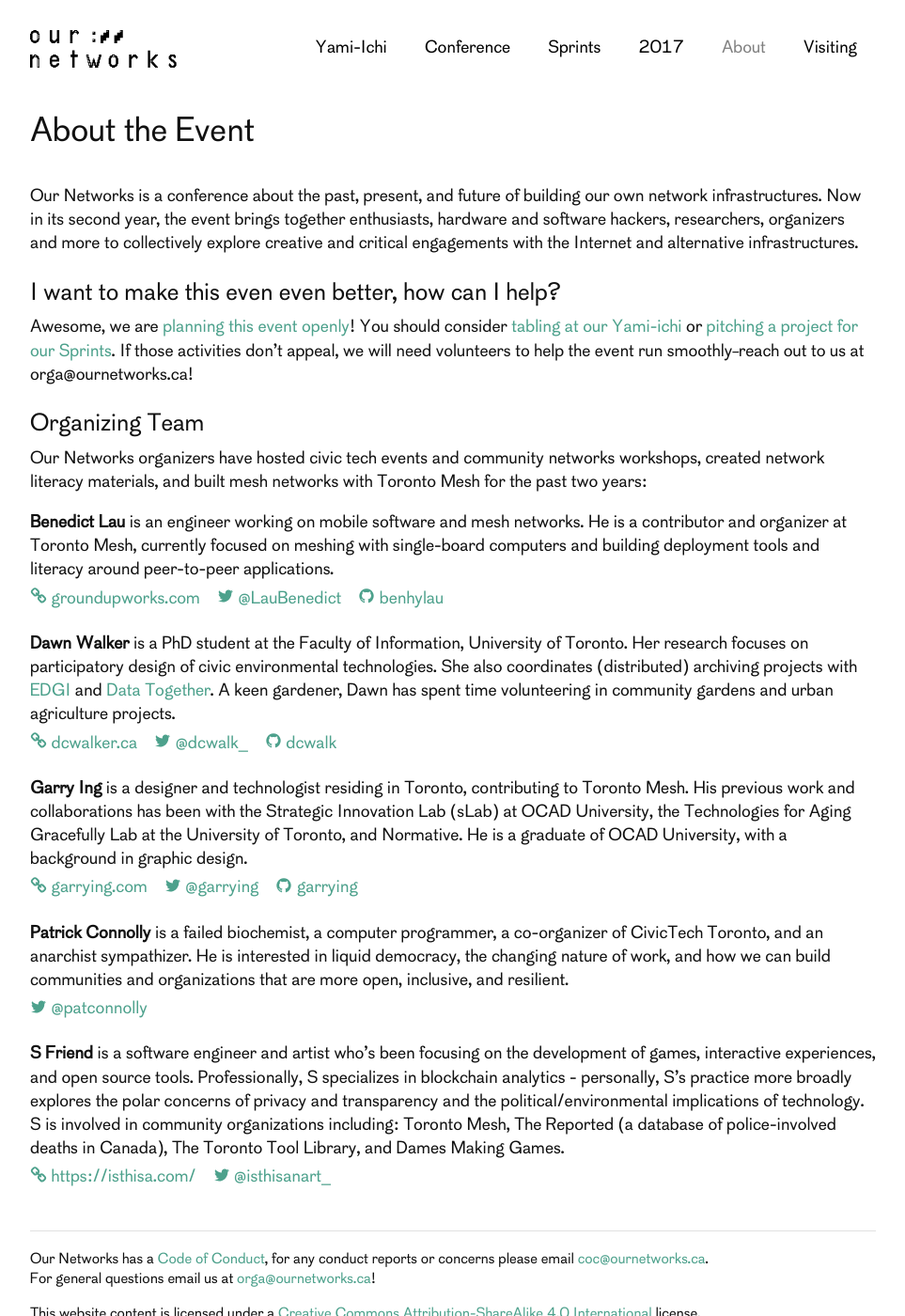
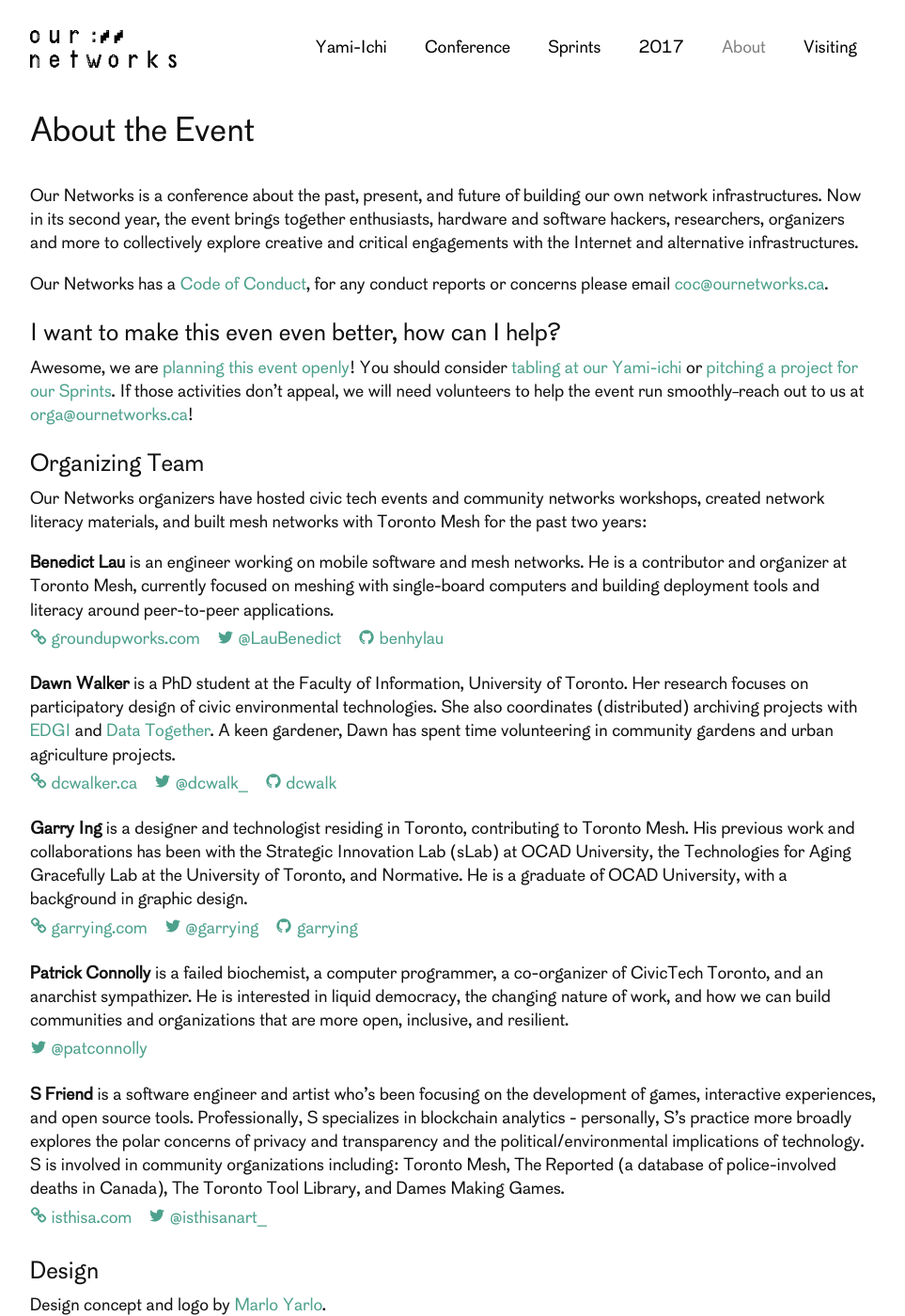
Before and after one commit to ournetworks/ournetworks.ca, a Jekyll site: the page built from 2018/about.md, in a window 1280 px wide and 1400 px high. Shown: the whole window at 94% size, without its empty margins (158-1121 px from the left). Built offline with Jekyll 4.4.1, drawn with Linux system fonts in a browser that asks for light colours.

Commit message:
add design credit

```diff
--- a/2018/about.md
+++ b/2018/about.md
@@ -8,9 +8,12 @@
 
 Our Networks is a conference about the past, present, and future of building our own network infrastructures. Now in its second year, the event brings together enthusiasts, hardware and software hackers, researchers, organizers and more to collectively explore creative and critical engagements with the Internet and alternative infrastructures.
 
+Our Networks has a <a href="/code-of-conduct/">Code of Conduct</a>, for any conduct reports or concerns please email <a href="mailto:coc@ournetworks.ca">coc@ournetworks.ca</a>.
+
+
 ### I want to make this even even better, how can I help?
 
-Awesome, we are [planning this event openly](https://github.com/ournetworks/2018)! You should consider [tabling at our Yami-ichi](/yami-ichi/) or [pitching a project for our Sprints](/2018/sprints/). If those activities don't appeal, we will need volunteers to help the event run smoothly--reach out to us at orga@ournetworks.ca!
+Awesome, we are [planning this event openly](https://github.com/ournetworks/2018)! You should consider [tabling at our Yami-ichi](/yami-ichi/) or [pitching a project for our Sprints](/2018/sprints/). If those activities don't appeal, we will need volunteers to help the event run smoothly--reach out to us at <a href="mailto:{{ site.email }}">{{ site.email }}</a>!
 
 ###  Organizing Team
 
@@ -49,6 +52,14 @@
 **S Friend**{:#s} is a software engineer and artist who's been focusing on the development of games, interactive experiences, and open source tools. Professionally, S specializes in blockchain analytics - personally, S's practice more broadly explores the polar concerns of privacy and transparency and the political/environmental implications of technology. S is involved in community organizations including: Toronto Mesh, The Reported (a database of police-involved deaths in Canada), The Toronto Tool Library, and Dames Making Games.
 
 <ul class="bio-sm-list">
-  <li class="bio-sm-list-item"><a href="https://isthisa.com/" target="_blank">{% include icons/link.svg %}&nbsp;https://isthisa.com/</a></li>
+  <li class="bio-sm-list-item"><a href="https://isthisa.com/" target="_blank">{% include icons/link.svg %}&nbsp;isthisa.com</a></li>
   <li class="bio-sm-list-item"><a href="https://twitter.com/isthisanart_" target="_blank">{% include icons/twitter.svg %}&nbsp;@isthisanart_</a></li>
 </ul>
+
+###  Design
+
+Design concept and logo by [Marlo Yarlo](http://www.marloyarlo.com/).
+
+<ul class="bio-sm-list">
+  <li class="bio-sm-list-item"><a href="http://www.marloyarlo.com/" target="_blank">{% include icons/link.svg %}&nbsp;marloyarlo.com</a></li>
+</ul>
```
Also changed, not shown: README.md.
